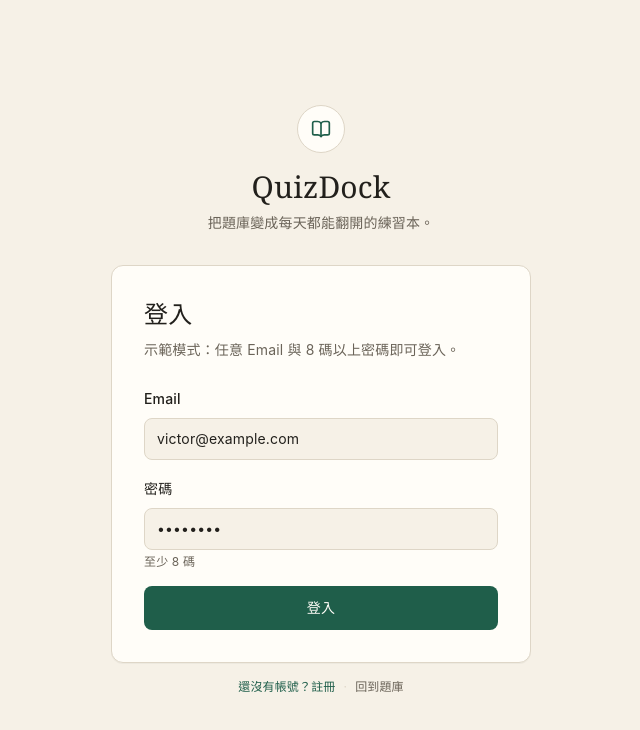
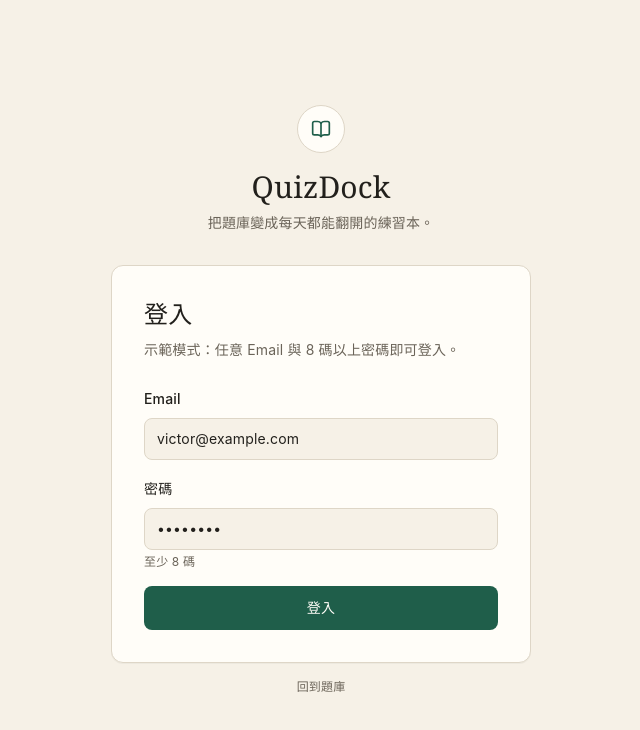
Before and after one commit to victor-900603/quiz-dock, a React (Vite) app: page /login in a window 1280 px wide. Shown: the top 730 px of the page, without its empty margins (319-959 px from the left). Built offline with nearby package versions, Linux system fonts and the light colour scheme.

Commit message:
feat(auth): 隱藏註冊入口

```diff
--- a/src/App.tsx
+++ b/src/App.tsx
@@ -2,7 +2,6 @@ import type { ReactNode } from 'react'
 import { Navigate, Route, Routes, useLocation } from 'react-router-dom'
 import { AppShell } from './components/AppShell'
 import { LoginPage } from './features/auth/LoginPage'
-import { SignupPage } from './features/auth/SignupPage'
 import { LibraryPage } from './features/library/LibraryPage'
 import { SetDetailPage } from './features/library/SetDetailPage'
 import { MarksPage } from './features/marks/MarksPage'
@@ -29,7 +28,7 @@ export default function App() {
     <MockStoreProvider>
       <Routes>
         <Route path="/login" element={<LoginPage />} />
-        <Route path="/signup" element={<SignupPage />} />
+        <Route path="/signup" element={<Navigate to="/login" replace />} />
         <Route path="/auth/callback" element={<Navigate to="/" replace />} />
 
         <Route
--- a/src/features/auth/LoginPage.tsx
+++ b/src/features/auth/LoginPage.tsx
@@ -30,15 +30,9 @@ export function LoginPage() {
       title="登入"
       description="示範模式：任意 Email 與 8 碼以上密碼即可登入。"
       footer={
-        <>
-          <Link to="/signup" className="font-medium text-accent hover:underline">
-            還沒有帳號？註冊
-          </Link>
-          <span className="mx-2 text-line">·</span>
-          <Link to="/" className="hover:text-accent">
-            回到題庫
-          </Link>
-        </>
+        <Link to="/" className="hover:text-accent">
+          回到題庫
+        </Link>
       }
     >
       {error && (
```
